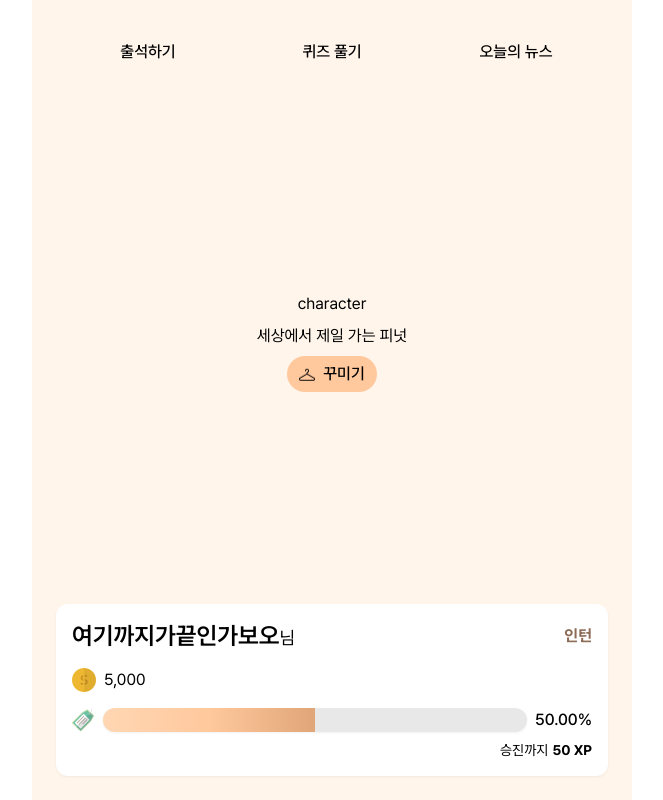
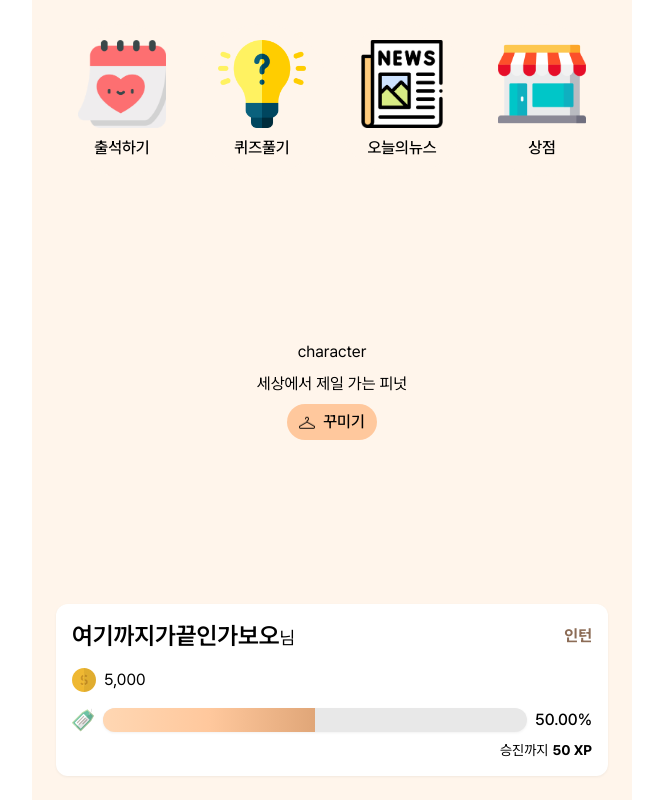
Before and after one commit to devocean-finut/Finut_FE, a Next.js app: page /main in a window 1280 px wide. Shown: the whole page, without its empty margins (308-971 px from the left). Built offline with nearby package versions, Linux system fonts and the light colour scheme; sample sign-in values are in the browser's storage.

Commit message:
Update MainHeader : 메뉴 버튼 추가

```diff
--- a/src/Main/MainHeader.tsx
+++ b/src/Main/MainHeader.tsx
@@ -1,12 +1,33 @@
 import React from "react";
 import { Button } from "../Common/Button";
+import Image from "next/image";
+import Attendance from "./Icon/Attendance.png";
+import Quiz from "./Icon/Quiz.png";
+import News from "./Icon/News.png";
+import Store from "./Icon/Store.png";
+import HeaderButton from "./components/HeaderButton";
 
 function MainHeader() {
+  const headerItems = [
+    {
+      id: 1,
+      content: "출석하기",
+    },
+  ];
   return (
-    <header className="flex justify-center">
-      <Button backgroundColor="background">출석하기</Button>
-      <Button backgroundColor="background">퀴즈 풀기</Button>
-      <Button backgroundColor="background">오늘의 뉴스</Button>
+    <header className="flex gap-2 justify-center">
+      <HeaderButton src={Attendance} alt="출석하기" href="/main/attendance">
+        출석하기
+      </HeaderButton>
+      <HeaderButton src={Quiz} alt="출석하기" href="/main/attendance">
+        퀴즈풀기
+      </HeaderButton>
+      <HeaderButton src={News} alt="출석하기" href="/main/attendance">
+        오늘의뉴스
+      </HeaderButton>
+      <HeaderButton src={Store} alt="출석하기" href="/main/attendance">
+        상점
+      </HeaderButton>
     </header>
   );
 }
```
